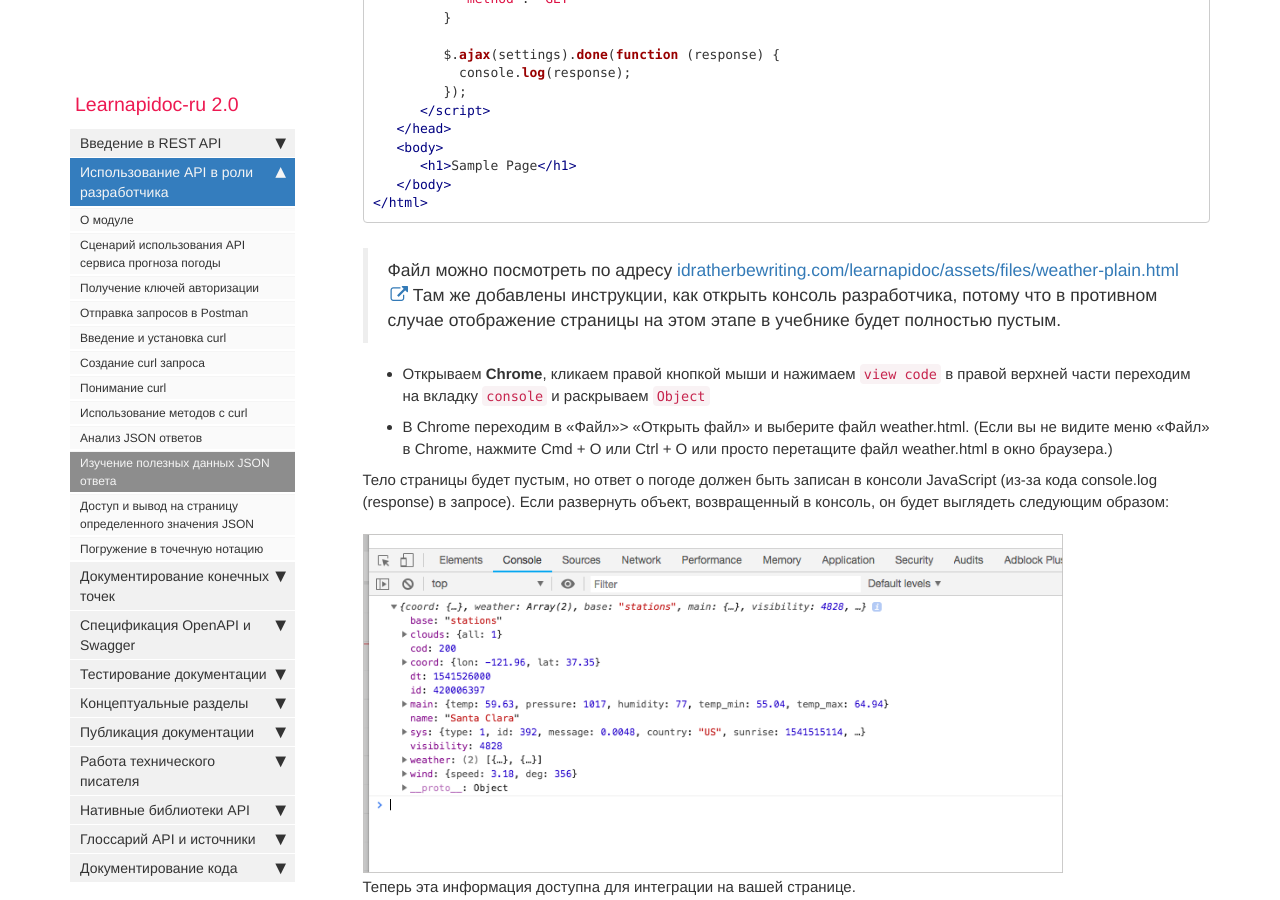
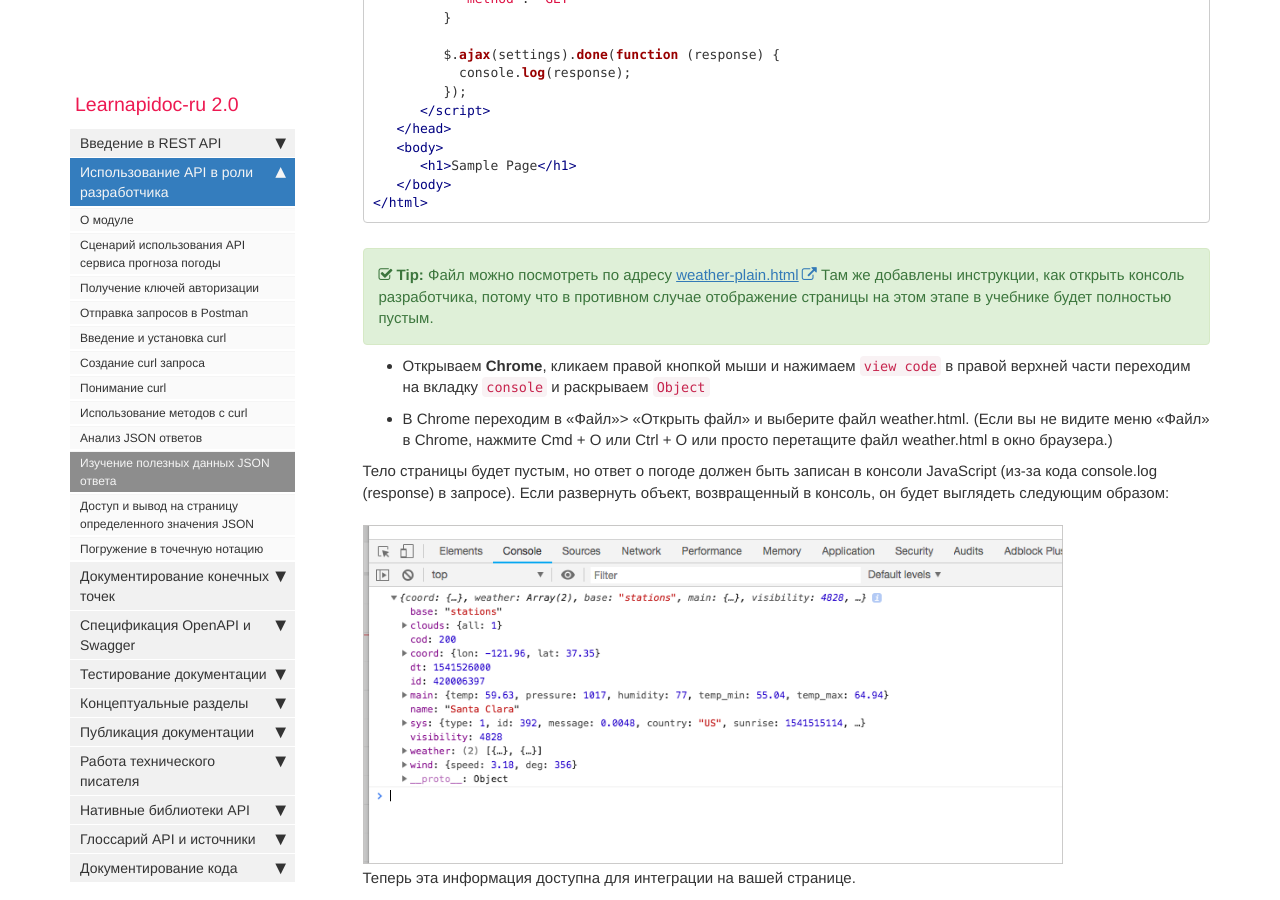
Before and after one commit to Starkovden/Starkovden.github.io, a Jekyll site: the page built from pages/like-developer/inspect-json.md, in a window 1280 px wide and 900 px high, scrolled down 2542 px. Built offline with Jekyll 4.4.1, drawn with Linux system fonts in a browser that asks for light colours; nearby versions of some CDN libraries; comment, search, counter and statistics services are not loaded.

Commit message:
отформатировал совет

````diff
--- a/pages/like-developer/inspect-json.md
+++ b/pages/like-developer/inspect-json.md
@@ -96,7 +96,7 @@ $.ajax(settings).done(function (response) {
 </html>
 ```
 
-> Файл можно посмотреть по адресу [ idratherbewriting.com/learnapidoc/assets/files/weather-plain.html](https://idratherbewriting.com/learnapidoc/assets/files/weather-plain.html) Там же добавлены инструкции, как открыть консоль разработчика, потому что в противном случае отображение страницы на этом этапе в учебнике будет полностью пустым.
+{% include tip.html content="Файл можно посмотреть по адресу [weather-plain.html](https://idratherbewriting.com/learnapidoc/assets/files/weather-plain.html) Там же добавлены инструкции, как открыть консоль разработчика, потому что в противном случае отображение страницы на этом этапе в учебнике будет полностью пустым." %}
 
 - Открываем **Chrome**, кликаем правой кнопкой мыши и нажимаем `view code` в правой верхней части переходим на вкладку `console` и раскрываем `Object`
 - В Chrome переходим в «Файл»> «Открыть файл» и выберите файл weather.html. (Если вы не видите меню «Файл» в Chrome, нажмите Cmd + O или Ctrl + O или просто перетащите файл weather.html в окно браузера.)
@@ -159,7 +159,7 @@ $.ajax(settings).done(function (response) {
 
 Новичку в JavaScript, возможно, будет немного непонятно сейчас. Если это так, не беспокойтесь - чем больше вы его используете, тем яснее становится код.
 
-> Заметили, как сложно объяснить код? Это одна из задач документации. К счастью, нам не нужно много объяснять о стандартных языках программирования, таких как JavaScript. Но, возможно, понадобиться объяснить, как работать с API на разных языках. Рассмотрим эту тему более подробно в разделе [Описание и образцы кода](code-samples.html).
+{% include tip.html content="Заметили, как сложно объяснить код? Это одна из задач документации. К счастью, нам не нужно много объяснять о стандартных языках программирования, таких как JavaScript. Но, возможно, понадобиться объяснить, как работать с API на разных языках. Рассмотрим эту тему более подробно в разделе [Описание и образцы кода](code-samples.html)." %}
 
 <a name="logging"></a>
 ## Логгирование ответов в консоли
````
